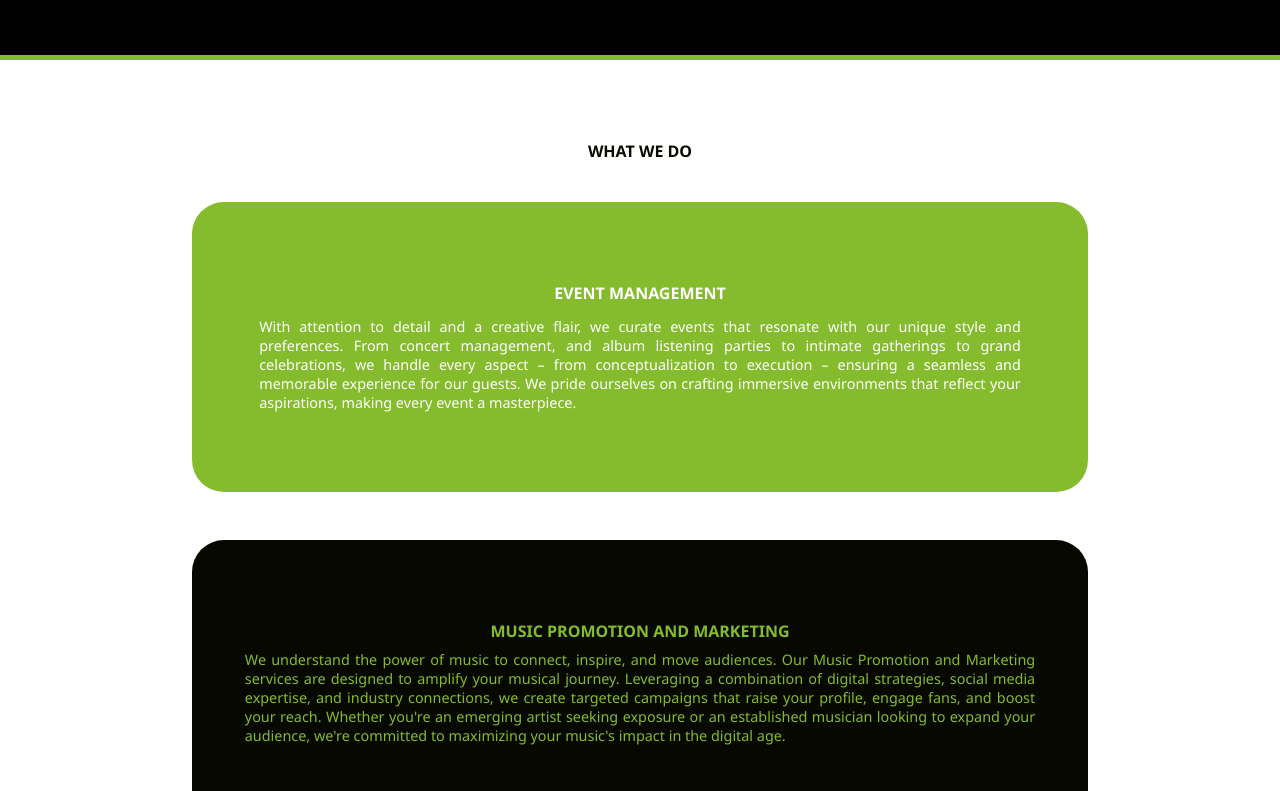
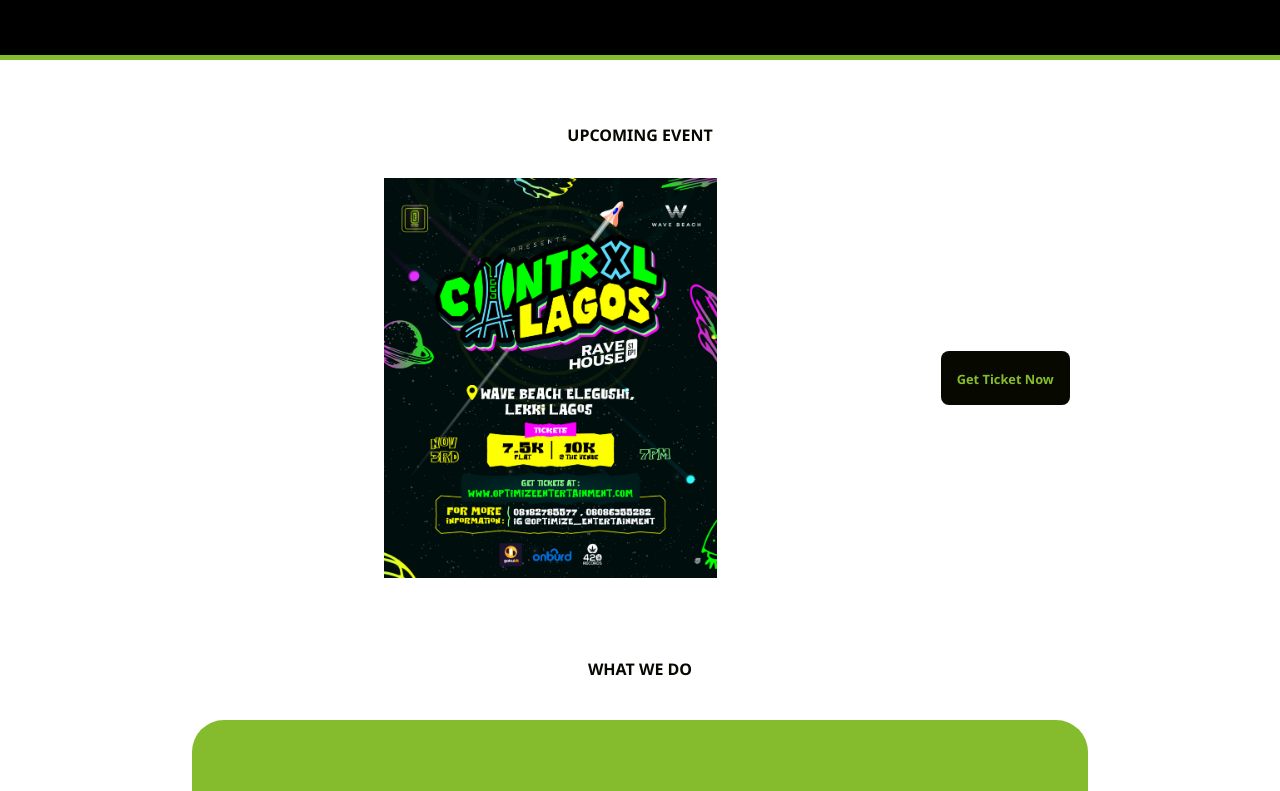
Before and after one commit to TheWiki2306/optimize-web, a React (Create React App) app: page / in a window 1280 px wide. Shown: the part 1040-1831 px from the top of the page. Built offline with nearby package versions, Linux system fonts and the light colour scheme.

Commit message:
Changes to be committed:

```diff
--- a/src/App.js
+++ b/src/App.js
@@ -2,7 +2,7 @@
 import Nav from './components/nav/Nav';
 import Header from './components/header/header';
 import Gallery from './components/gallery/gallery';
-// import UpcomingEvents from './components/events/UpcomingEvents';
+import UpcomingEvents from './components/events/UpcomingEvents';
 import EventsShots from './components/EventsShots/EventsShots';
 import About from './components/about/about';
 import Promotion from './components/promotion/Promotion';
@@ -14,10 +14,10 @@
 function App() {
   return (
     <div>
-      <Nav/>
+    <Nav/>
     <Header/>
     <EventsShots/>
-      {/* <UpcomingEvents/> */}
+    <UpcomingEvents/>
     <About/>
     <Promotion />
     <Charity/>
--- a/src/components/events/UpcomingEvents.jsx
+++ b/src/components/events/UpcomingEvents.jsx
@@ -1,10 +1,10 @@
-// import React from 'react';
-// import Evt_1 from "../../assets/Summer Rave 2024 Artiste.jpg";
-// import Evt_2 from "../../assets/0E4BBCE5-F7E8-444F-BB25-D23CDEC88591.JPG";
+import React from 'react';
+import Evt_1 from "../../assets/Contrxl lagos ii.jpg";
+import Evt_2 from "../../assets/0E4BBCE5-F7E8-444F-BB25-D23CDEC88591.JPG";
 // import Evt_3 from "../../assets/0E4BBCE5-F7E8-444F-BB25-D23CDEC88591.JPG";
 // import Evt_4 from "../../assets/42AF33DE-916B-4F68-9D02-049D8DF003A5.JPG";
 // import Evt_5 from "../../assets/48029F02-71C7-423B-AF2E-8349417748F7.JPG";
-// import "./events.css";
+import "./events.css";
 
 
 
@@ -17,27 +17,30 @@
 // ]
 const UpcomingEvents = () => {
   return (
-    // <div className='container eventsContainer'>
-    //   <h3>UPCOMING EVENT</h3>
-    //     <div className='imgsContainer'>
-    //         <img src={Evt_1} alt=""/>
-    //             <div className='hennyContainer'>
-    //                 <p>
-    //                 We are thrilled to announce our 2024 Summer Rave, a spectacular 12-hour party that promises to be the highlight of your summer!
-    //                 Join us on  August 17th,
-    //                 from 2 PM to 2 AM at the stunning Voda Beach, Elegushi, Lagos.<br/><br/>
+    <div className='container eventsContainer'>
+      <h3>UPCOMING EVENT</h3>
+      <div className='imgsContainer'>
+          <img src={Evt_1} alt=""/>
+          <div className='ctrlLink'>
+            <a href="https://wakaevents.ng/en-ng/events/contrxl-lagos">Get Ticket Now</a>
+          </div>
+                 {/* <div className='hennyContainer'> */}
+                     {/* <p>
+                       We are thrilled to announce our 2024 Summer Rave, a spectacular 12-hour party that promises to be the highlight of your summer!
+                       Join us on  August 17th,
+                       from 2 PM to 2 AM at the stunning Voda Beach, Elegushi, Lagos.<br/><br/>
 
-    //                <article> Date: August 17, 2024.<br/>
-    //                 Time: 2 PM - 2 AM.<br/>
-    //                 Location: Voda Beach, Elegushi, Lagos.</article>
+                      <article> Date: August 17, 2024.<br/>
+                       Time: 2 PM - 2 AM.<br/>
+                       Location: Voda Beach, Elegushi, Lagos.</article>
 
-    //                 </p>
-    //                     <div className='hennyLink'>
-    //                         <a href="https://api.whatsapp.com/send?phone=+2348182785577">Get Ticket Now</a>
-    //                     </div>
-    //             </div>
-    //     </div>
-    // </div>
+                     </p> */}
+                        {/* <div className='hennyLink'>
+                             <a href="https://wakaevents.ng/en-ng/events/contrxl-lagos">Get Ticket Now</a>
+                         </div> */}
+                 {/* </div> */}
+         </div>
+     </div>
   )
 }
 
--- a/src/components/events/events.css
+++ b/src/components/events/events.css
@@ -24,10 +24,27 @@
 }
 
 .imgsContainer img{
-    width: 50%;
+    width: 70%;
     height: 90vh;
     object-position: center;
     object-fit: contain;
+}
+
+.imgsContainer .ctrlLink{
+    background: #070800;
+    padding: 1rem;
+    border-radius: 0.5rem;
+}
+
+.imgsContainer a {
+    color:#85BC2D;
+    font-size: 0.8em;
+    font-weight: bold;
+    transition: all 0.5s ease;
+}
+
+.imgsContainer a:hover{
+    color: grey;
 }
 
 .hennyContainer {
```
Also changed, not shown: src/assets/Contrxl lagos ii.jpg (added).
